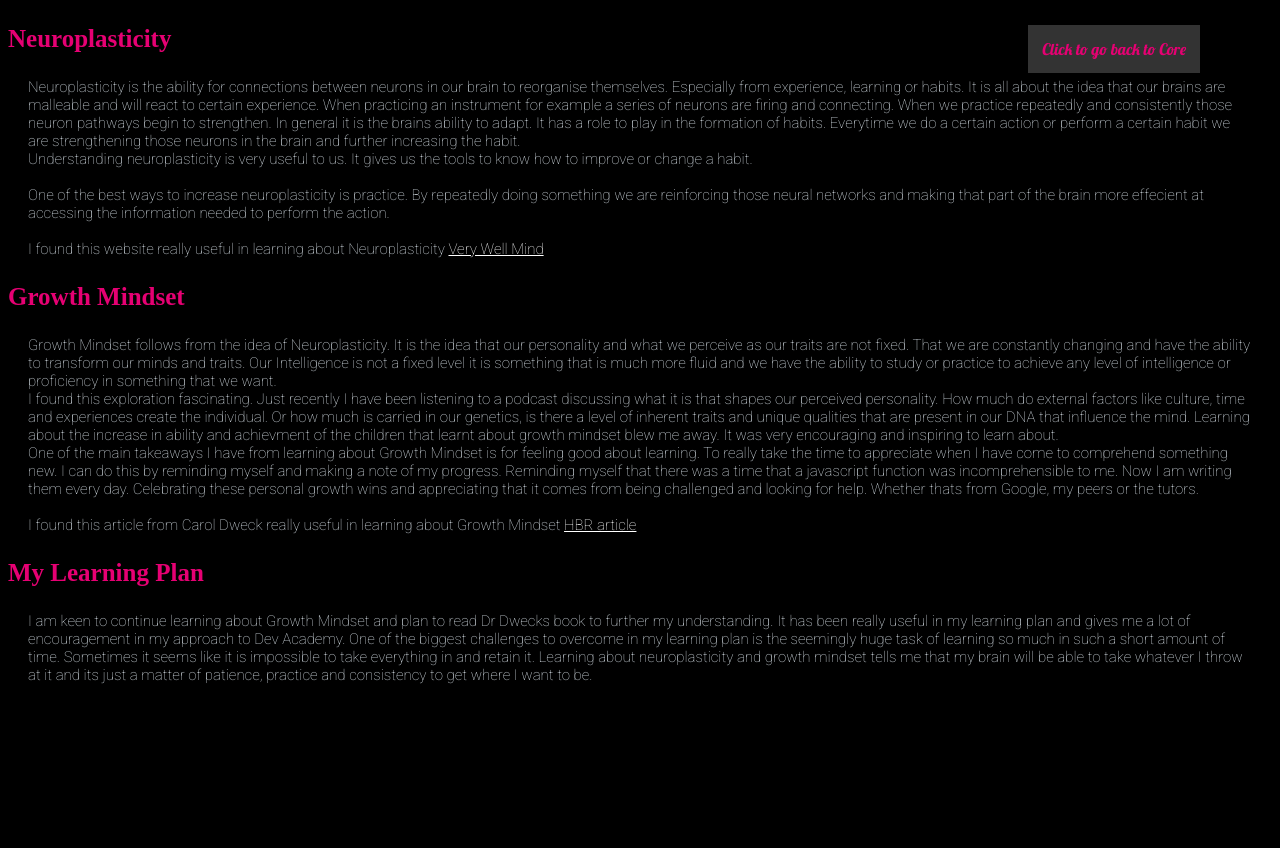
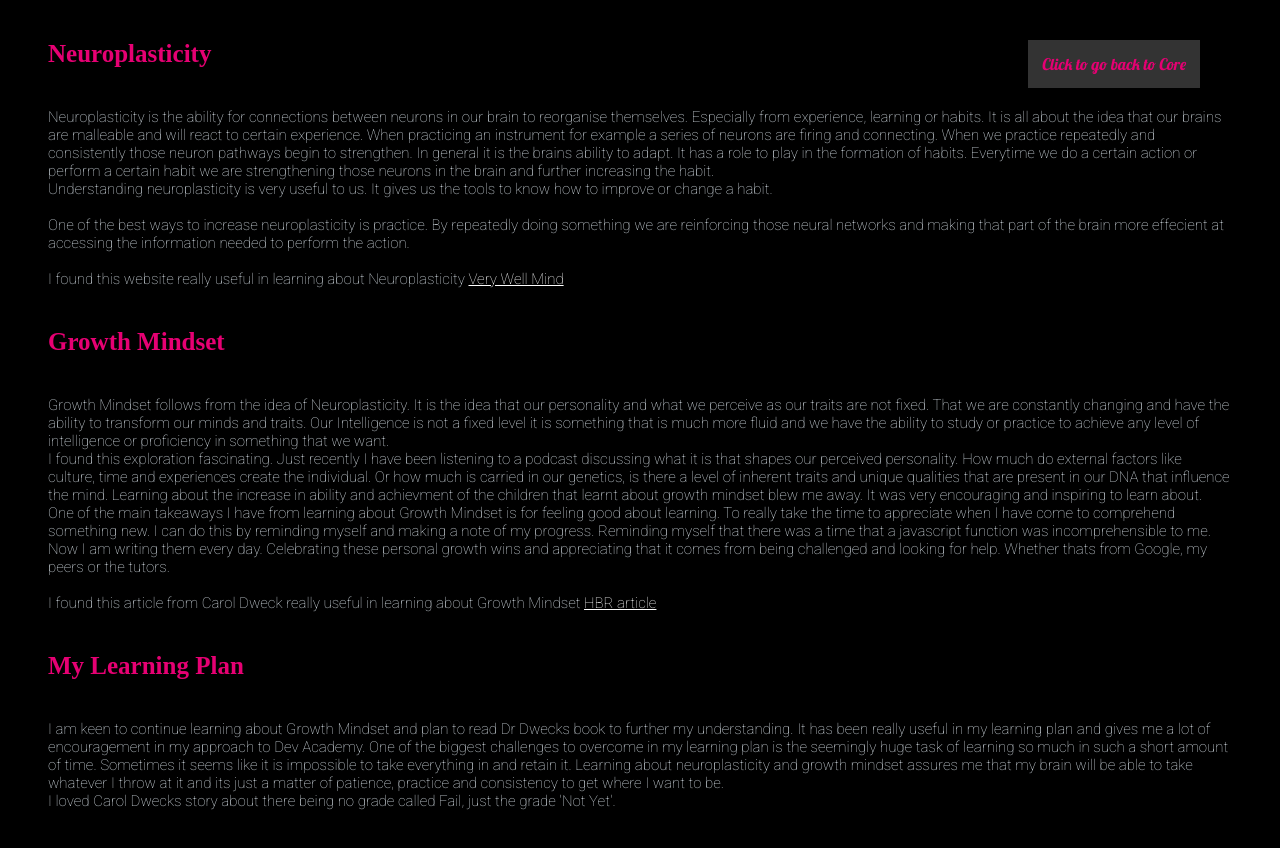
Before and after one commit to Campbell-May/campbell-may.github.io, a plain HTML site: page blog/neuroplasticity.html in a window 1280 px wide. Before the commit the page ends 800 px from the top, so only its background shows below. Drawn offline with Linux system fonts and the light colour scheme; a web font is replaced by a local one.

Commit message:
updated neurplasticity blog

```diff
--- a/blog/neuroplasticity.html
+++ b/blog/neuroplasticity.html
@@ -11,7 +11,7 @@
       <div id="back">
         <a href="../blog/Core.html">Click to go back to Core</a>
       </div>
-      <div class="values">
+
       <div class="values">
         <h3> Neuroplasticity</h3>
            <p>
@@ -56,8 +56,10 @@
              It has been really useful in  my learning plan and gives me a lot of encouragement in my approach to Dev Academy.
              One of the biggest challenges to overcome in my learning plan is the seemingly huge task of learning so much in such a short
              amount of time. Sometimes it seems like it is impossible to take everything in and retain it.
-             Learning about neuroplasticity and growth mindset tells me that my brain will be able to take whatever I throw at it and its just a matter
+             Learning about neuroplasticity and growth mindset assures me that my brain will be able to take whatever I throw at it and its just a matter
               of patience, practice and consistency to get where I want to be.
+            </br>
+            I loved Carol Dwecks story about there being no grade called Fail, just the grade 'Not Yet'.
           </p>
           </div>
     </body>
--- a/styles/main.css
+++ b/styles/main.css
@@ -179,7 +179,7 @@ footer {
   color: #dbe4eb;
   font-family: Roboto, sans-serif;
   text-align: left;
-  margin: 20px;
+  margin: 40px;
 }
 
 .values li {
@@ -188,6 +188,14 @@ footer {
   font-family: Roboto, sans-serif;
   text-align: left;
   margin: 20px;
+}
+
+.values h3 {
+  font-weight: bold;
+  font-size: 25px;
+  color: #e60073;
+  margin: 40px;
+  text-align: left;
 }
 
 #back {
```
